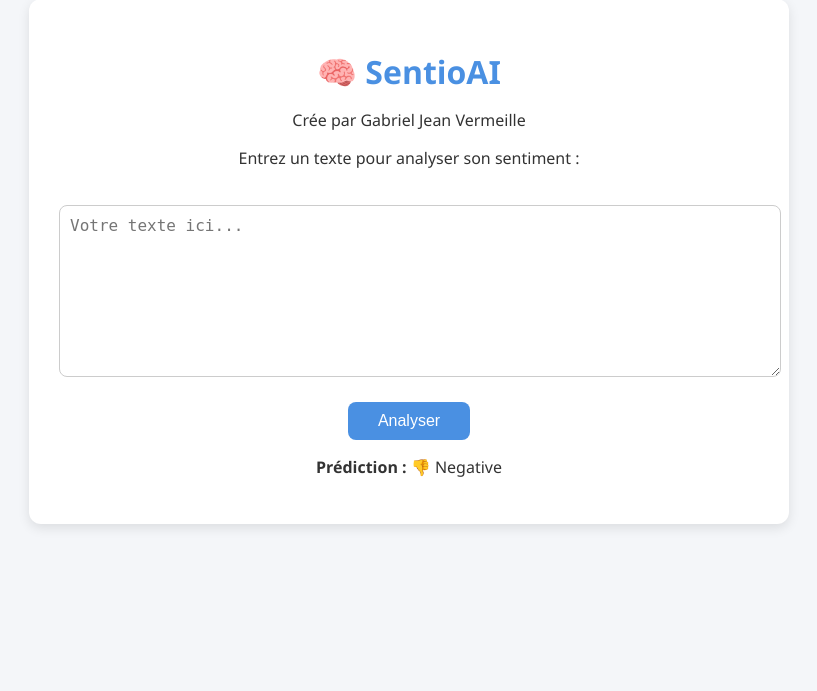
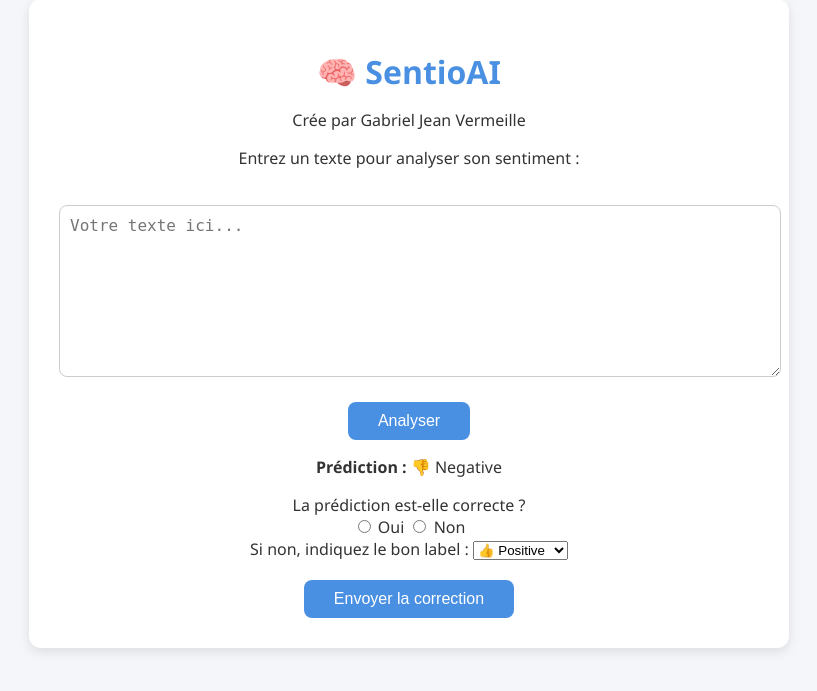
Before and after one commit to gabriel84-py/SentioAI, a Flask app: template SentioAI/templates/index.html in a window 1280 px wide. Shown: the part 61-752 px from the top of the page, without its empty margins (231-1048 px from the left). Run offline with Flask 3, Linux system fonts and the light colour scheme; the template is opened without the code that fills it, so the values that code supplies are empty; parts of the project's set-up code (start-up, migrations or seed data) failed here and were passed over.

```diff
--- a/SentioAI/app.py
+++ b/SentioAI/app.py
@@ -1,26 +1,44 @@
 from flask import Flask, render_template, request
 import joblib
-from preprocessing import preprocess  # Ton propre module de prétraitement
+import csv
+from preprocessing import preprocess
 from collections import Counter
+import os
 
-# Initialisation de l'application Flask
 app = Flask(__name__)
 
-# Chargement du modèle et du vectorizer
 model = joblib.load("model_sentioAI.pkl")
 vectorizer = joblib.load("vectorizer_sentioAI.pkl")
+
+CORRECTION_FILE = "user_feedback.csv"
+
 
 @app.route("/", methods=["GET", "POST"])
 def index():
     prediction = None
+    texte = ""
+
     if request.method == "POST":
         texte = request.form["texte_utilisateur"]
+        print(texte)
+        if "feedback" in request.form:
+            # Traitement du retour utilisateur
+            correction = request.form.get("correction")
+            label_corrige = request.form.get("label_corrige")
+            if correction == "0":
+                with open('/Users/gabrieljeanvermeille/PycharmProjects/SentioAI/data/correction.csv', "a", newline="", encoding="utf-8") as f:
+                    writer = csv.writer(f)
+                    writer.writerow([texte, label_corrige])
+            return render_template("index.html", prediction=prediction, texte=texte)
+
+        # Traitement de l’analyse initiale
         tokens = preprocess(texte)
-        tokens_count = Counter(tokens)
-        vecteur = vectorizer.transform([tokens_count])
-        prediction = model.predict(vecteur)[0]
-        print("PRÉDICTION :", prediction)
-    return render_template("index.html", prediction=prediction)
+        print("Tokens :", tokens)
+        vecteur = vectorizer.transform([Counter(tokens)])
+        prediction = int(model.predict(vecteur)[0])
+
+    return render_template("index.html", prediction=prediction, texte=texte)
+
 
 if __name__ == "__main__":
-    app.run(debug=False, host='0.0.0.0', port='5000')
+    app.run(debug=False, host='0.0.0.0', port='5500')
--- a/SentioAI/templates/index.html
+++ b/SentioAI/templates/index.html
@@ -23,6 +23,18 @@
                 👎 Negative
         {% endif %}
   </p>
+        <form method="POST">
+        <input type="hidden" name="texte_utilisateur" value="{{ texte }}">
+        <label>La prédiction est-elle correcte ?</label><br>
+        <input type="radio" name="correction" value="1" required> Oui
+        <input type="radio" name="correction" value="0" required> Non<br>
+        <label>Si non, indiquez le bon label :</label>
+        <select name="label_corrige">
+            <option value="1">👍 Positive</option>
+            <option value="0">👎 Negative</option>
+        </select><br>
+        <button type="submit" name="feedback" value="true">Envoyer la correction</button>
+    </form>
 {% endif %}
 
     </div>
--- /dev/null
+++ b/data/correction.csv
@@ -0,0 +1,2 @@
+review,label
+trop bien,0
```
Also changed, not shown: SentioAI/ml_model.py (+45 -0 lines), SentioAI/requirements.txt (+3 -4 lines).
